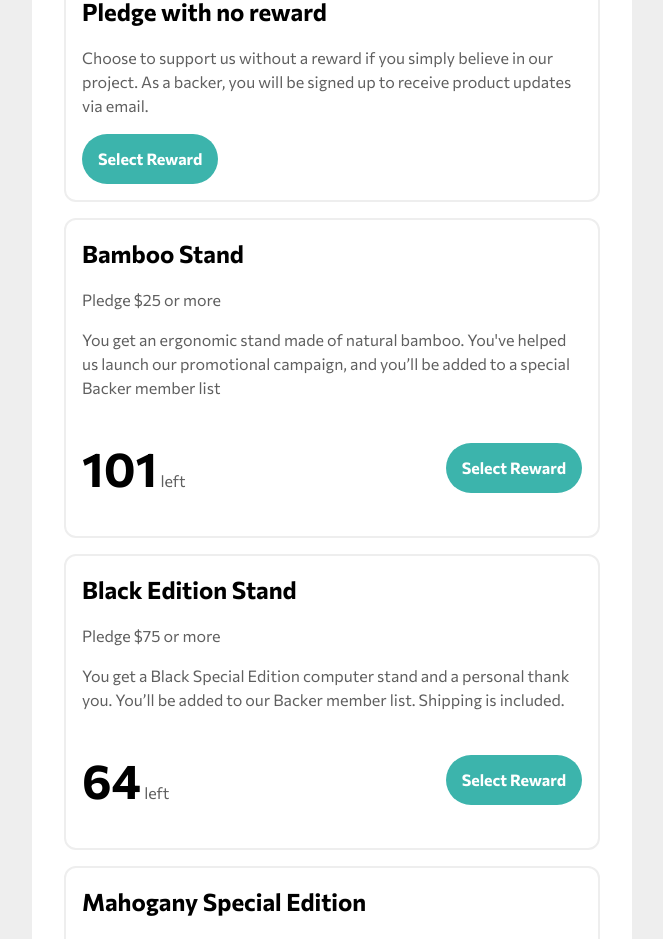
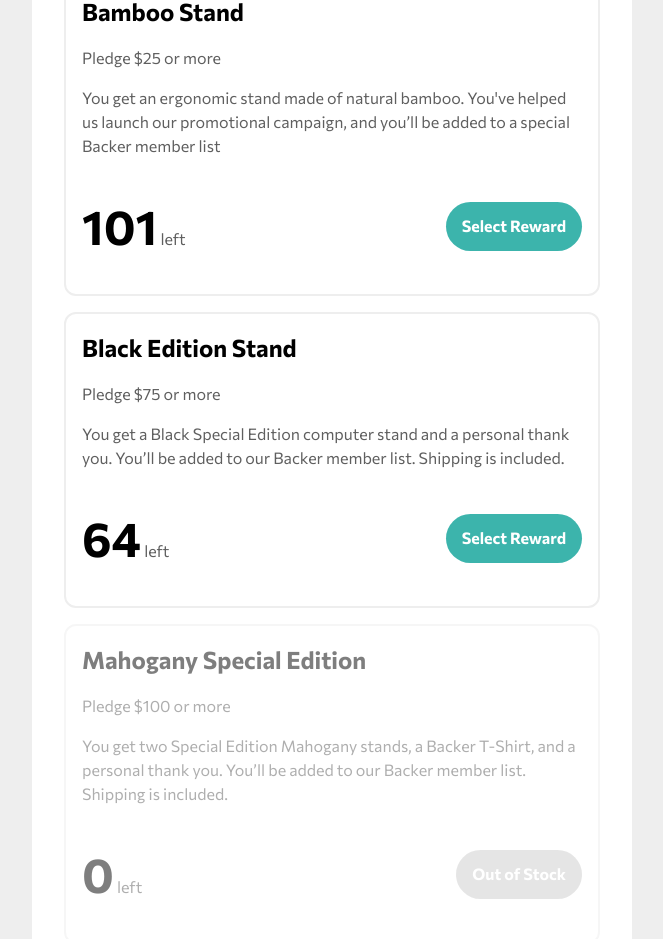
Before and after one commit to migvidal/crowdfunding-product-page, a Vue app: page / in a window 1280 px wide. Shown: the part 900-1839 px from the top of the page, without its empty margins (308-971 px from the left). Built offline with nearby package versions, Linux system fonts and the light colour scheme.

Commit message:
fix: no-reward and disabled cards functionality

```diff
--- a/src/components/RewardCard.vue
+++ b/src/components/RewardCard.vue
@@ -1,17 +1,23 @@
 <template>
-  <div class="rounded-card reward">
-    <h2>{{ reward.name || "Pledge with no reward" }}</h2>
-    <p v-if="reward.minPledge">Pledge ${{ reward.minPledge }} or more</p>
+  <div
+    v-if="reward.id !== 0"
+    :class="[
+      'rounded-card',
+      'reward',
+      {
+        disabled: reward.id !== 0 && !reward.units,
+      },
+    ]"
+  >
+    <h2>{{ reward.name }}</h2>
+    <p>Pledge ${{ reward.minPledge }} or more</p>
     <p>{{ reward.description }}</p>
     <div class="flex-container">
-      <p v-if="reward.units">
-        <big-text>{{ reward.units }} </big-text> left
+      <p>
+        <big-text>{{ reward.units || 0 }} </big-text> left
       </p>
-      <cf-button
-        @click="$emit('btnclick')"
-        :disabled="reward.id !== 0 && !reward.units"
-      >
-        {{ reward.id === 0 || reward.units ? "Select Reward" : "Out of Stock" }}
+      <cf-button @click="$emit('btnclick')" :disabled="!reward.units">
+        {{ reward.units ? "Select Reward" : "Out of Stock" }}
       </cf-button>
     </div>
   </div>
@@ -36,6 +42,9 @@ export default {
   padding: 1rem;
   margin: 1rem 0;
 }
+.disabled {
+  opacity: 0.5;
+}
 .flex-container {
   display: flex;
   align-items: center;
```
